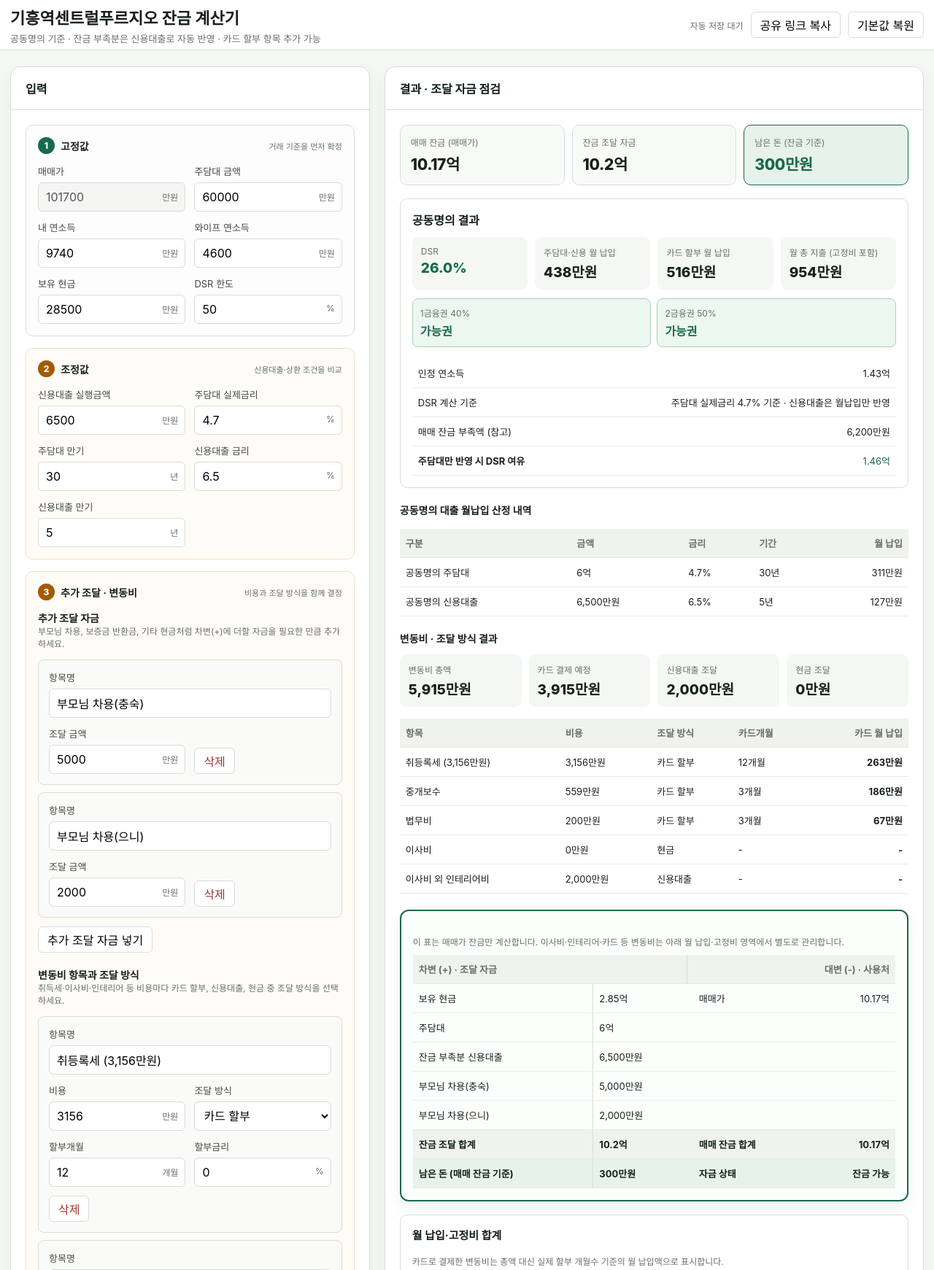
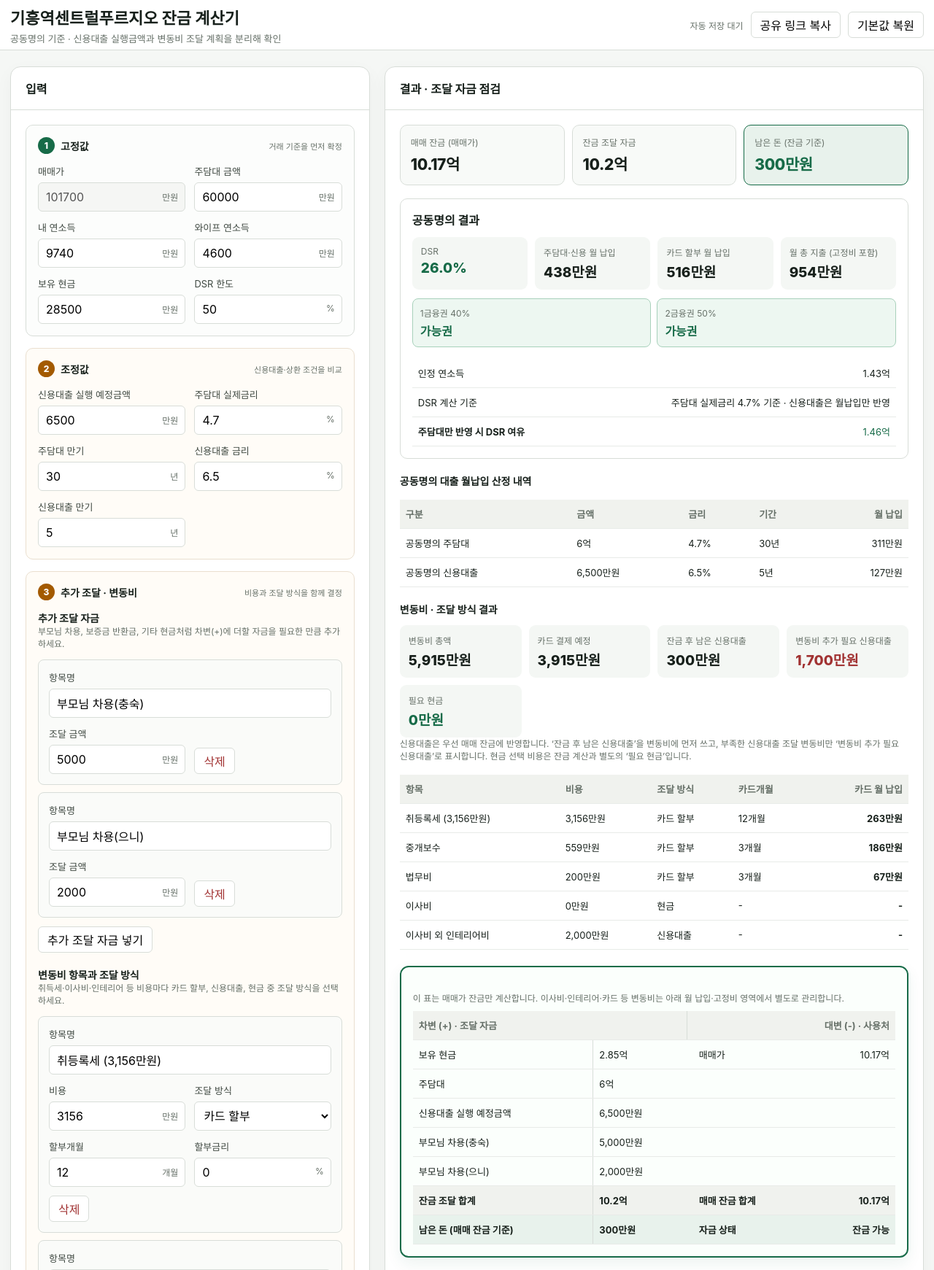
Before and after one commit to WantAirpod/house-ai, a Python web app: template src/home_decision_ai/templates/financing_calculator.html in a window 1280 px wide. Shown: the top 1741 px of the page at 73% size. Run offline with Jinja, Linux system fonts and the light colour scheme; the template is opened without the code that fills it, so the values that code supplies are empty.

Commit message:
Clarify variable expense funding needs

```diff
--- a/src/home_decision_ai/templates/financing_calculator.html
+++ b/src/home_decision_ai/templates/financing_calculator.html
@@ -105,7 +105,7 @@
       <div class="wrap header-inner">
         <div>
           <h1>기흥역센트럴푸르지오 잔금 계산기</h1>
-          <div class="subtle">공동명의 기준 · 잔금 부족분은 신용대출로 자동 반영 · 카드 할부 항목 추가 가능</div>
+          <div class="subtle">공동명의 기준 · 신용대출 실행금액과 변동비 조달 계획을 분리해 확인</div>
         </div>
         <div class="header-actions">
           <span class="save-status" id="save-status">자동 저장 대기</span>
@@ -153,7 +153,7 @@
               <div class="group-heading"><span class="group-step">2</span><h3>조정값</h3><span>신용대출·상환 조건을 비교</span></div>
               <div class="fields">
               <div class="field">
-                <label for="joint_credit_amount_krw">신용대출 실행금액</label>
+                <label for="joint_credit_amount_krw">신용대출 실행 예정금액</label>
                 <div class="input-wrap"><input id="joint_credit_amount_krw" type="number" min="0" step="100"><span class="unit">만원</span></div>
               </div>
               <div class="field">
@@ -228,7 +228,6 @@
                   <tbody>
                     <tr><td>인정 연소득</td><td id="joint-income-result">-</td></tr>
                     <tr><td>DSR 계산 기준</td><td id="joint-dsr-rate-note">-</td></tr>
-                    <tr><td>매매 잔금 부족액 (참고)</td><td id="joint-credit-required">-</td></tr>
                     <tr><td><strong>주담대만 반영 시 DSR 여유</strong></td><td id="joint-extra-credit">-</td></tr>
                   </tbody>
                 </table>
@@ -247,9 +246,11 @@
             <div class="result-summary card-total-summary">
               <div class="pill"><div class="pill-label">변동비 총액</div><div class="pill-value" id="variable-cost-total">-</div></div>
               <div class="pill"><div class="pill-label">카드 결제 예정</div><div class="pill-value" id="card-grand-total">-</div></div>
-              <div class="pill"><div class="pill-label">신용대출 조달</div><div class="pill-value" id="credit-cost-total">-</div></div>
-              <div class="pill"><div class="pill-label">현금 조달</div><div class="pill-value" id="cash-cost-total">-</div></div>
+              <div class="pill"><div class="pill-label">잔금 후 남은 신용대출</div><div class="pill-value" id="remaining-credit-for-variable">-</div></div>
+              <div class="pill"><div class="pill-label">변동비 추가 필요 신용대출</div><div class="pill-value" id="variable-credit-gap">-</div></div>
+              <div class="pill"><div class="pill-label">필요 현금</div><div class="pill-value" id="cash-cost-total">-</div></div>
             </div>
+            <div class="mini">신용대출은 우선 매매 잔금에 반영합니다. ‘잔금 후 남은 신용대출’을 변동비에 먼저 쓰고, 부족한 신용대출 조달 변동비만 ‘변동비 추가 필요 신용대출’로 표시합니다. 현금 선택 비용은 잔금 계산과 별도의 ‘필요 현금’입니다.</div>
             <table>
               <thead><tr><th>항목</th><th>비용</th><th>조달 방식</th><th>카드개월</th><th>카드 월 납입</th></tr></thead>
               <tbody id="card-results"></tbody>
@@ -263,7 +264,7 @@
                 <tbody>
                   <tr><td>보유 현금</td><td id="ledger-cash">-</td><td>매매가</td><td id="ledger-purchase">-</td></tr>
                   <tr><td>주담대</td><td id="ledger-mortgage">-</td><td></td><td></td></tr>
-                  <tr><td>잔금 부족분 신용대출</td><td id="ledger-credit">-</td><td></td><td></td></tr>
+                  <tr><td>신용대출 실행 예정금액</td><td id="ledger-credit">-</td><td></td><td></td></tr>
                 </tbody>
                 <tbody id="ledger-additional-funds"></tbody>
                 <tbody>
@@ -715,7 +716,6 @@
         const mortgage = getAmount("joint_mortgage_amount_krw");
         const additionalFundTotal = additionalFunds.reduce((sum, fund) => sum + fund.amount, 0);
         const fixedExpenseTotal = fixedExpenses.reduce((sum, expense) => sum + expense.amount, 0);
-        const creditRequired = Math.max(0, purchase - cashAvailable - mortgage - additionalFundTotal);
         const creditAmount = getAmount("joint_credit_amount_krw");
         const joint = planDsr({
           income: getAmount("joint_borrower_income_krw") + getAmount("joint_spouse_income_krw"),
@@ -726,8 +726,9 @@
 
         document.getElementById("card-grand-total").textContent = compactWon(cardTotal);
         document.getElementById("variable-cost-total").textContent = compactWon(variableCostTotal);
-        document.getElementById("credit-cost-total").textContent = compactWon(creditCostTotal);
-        document.getElementById("cash-cost-total").textContent = compactWon(cashCostTotal);
+        const cashCostTotalElement = document.getElementById("cash-cost-total");
+        cashCostTotalElement.textContent = compactWon(cashCostTotal);
+        cashCostTotalElement.className = `pill-value ${cashCostTotal > 0 ? "danger" : "ok"}`;
         const mortgageMonthly = annuity(mortgage, common.mortgageRate, common.mortgageMonths);
         const creditMonthly = annuity(creditAmount, common.creditRate, common.creditMonths);
         const monthlyTotalExpense = mortgageMonthly + creditMonthly + cardMonthly + fixedExpenseTotal;
@@ -735,12 +736,17 @@
         document.getElementById("monthly-debt-summary").textContent = compactWon(monthlyTotalExpense);
 
         renderPlan("joint", joint);
-        document.getElementById("joint-credit-required").textContent = compactWon(creditRequired);
         renderLoanPaymentInfo(common, creditAmount);
         renderBank("joint", joint.dsr);
         const fundingTotal = cashAvailable + mortgage + creditAmount + additionalFundTotal;
         const useTotal = purchase;
         const remaining = fundingTotal - useTotal;
+        const remainingCreditForVariable = Math.min(creditAmount, Math.max(0, remaining));
+        const variableCreditGap = Math.max(0, creditCostTotal - remainingCreditForVariable);
+        document.getElementById("remaining-credit-for-variable").textContent = compactWon(remainingCreditForVariable);
+        const variableCreditGapElement = document.getElementById("variable-credit-gap");
+        variableCreditGapElement.textContent = compactWon(variableCreditGap);
+        variableCreditGapElement.className = `pill-value ${variableCreditGap > 0 ? "danger" : "ok"}`;
         const ledgerValues = {
           "ledger-cash": cashAvailable,
           "ledger-mortgage": mortgage,
```
